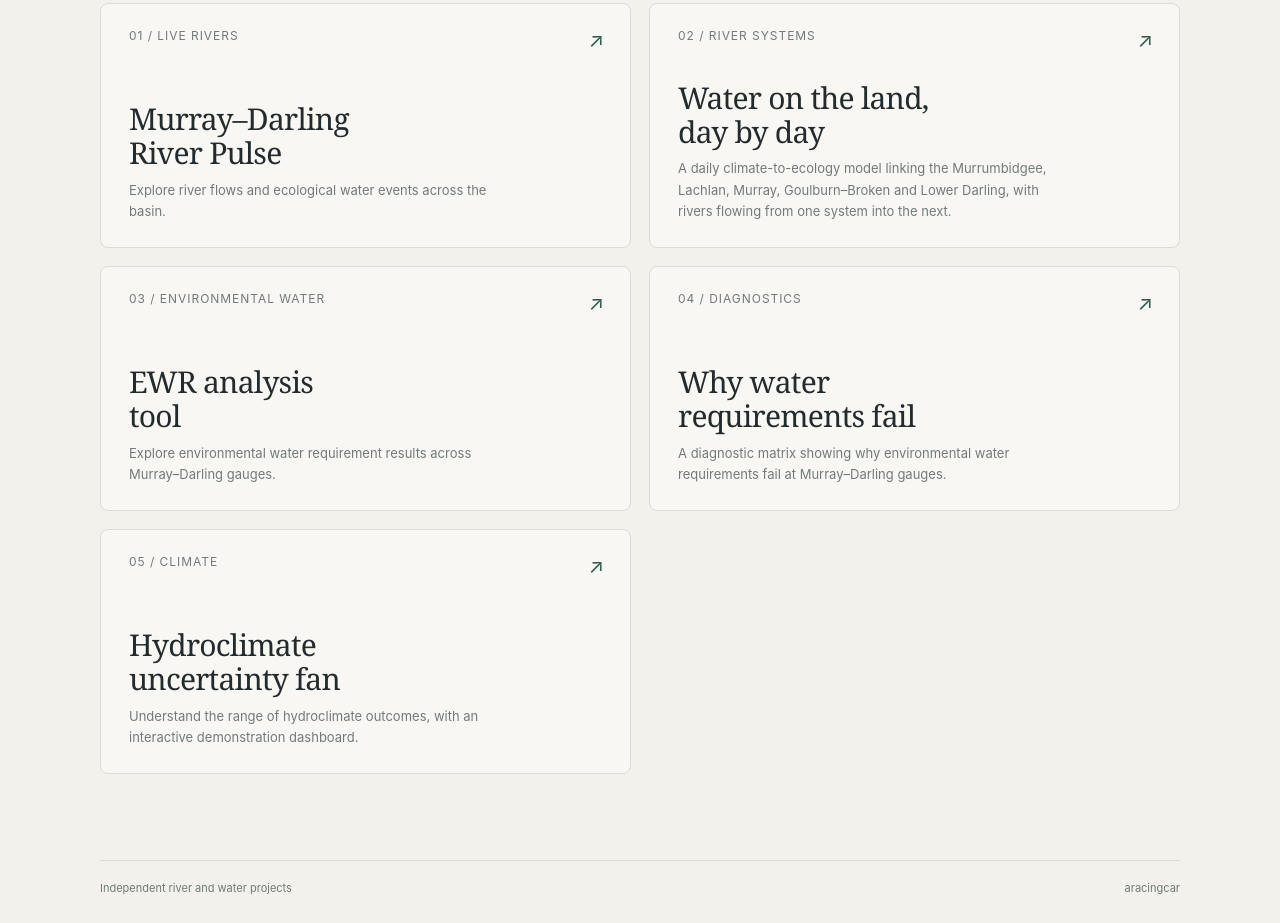
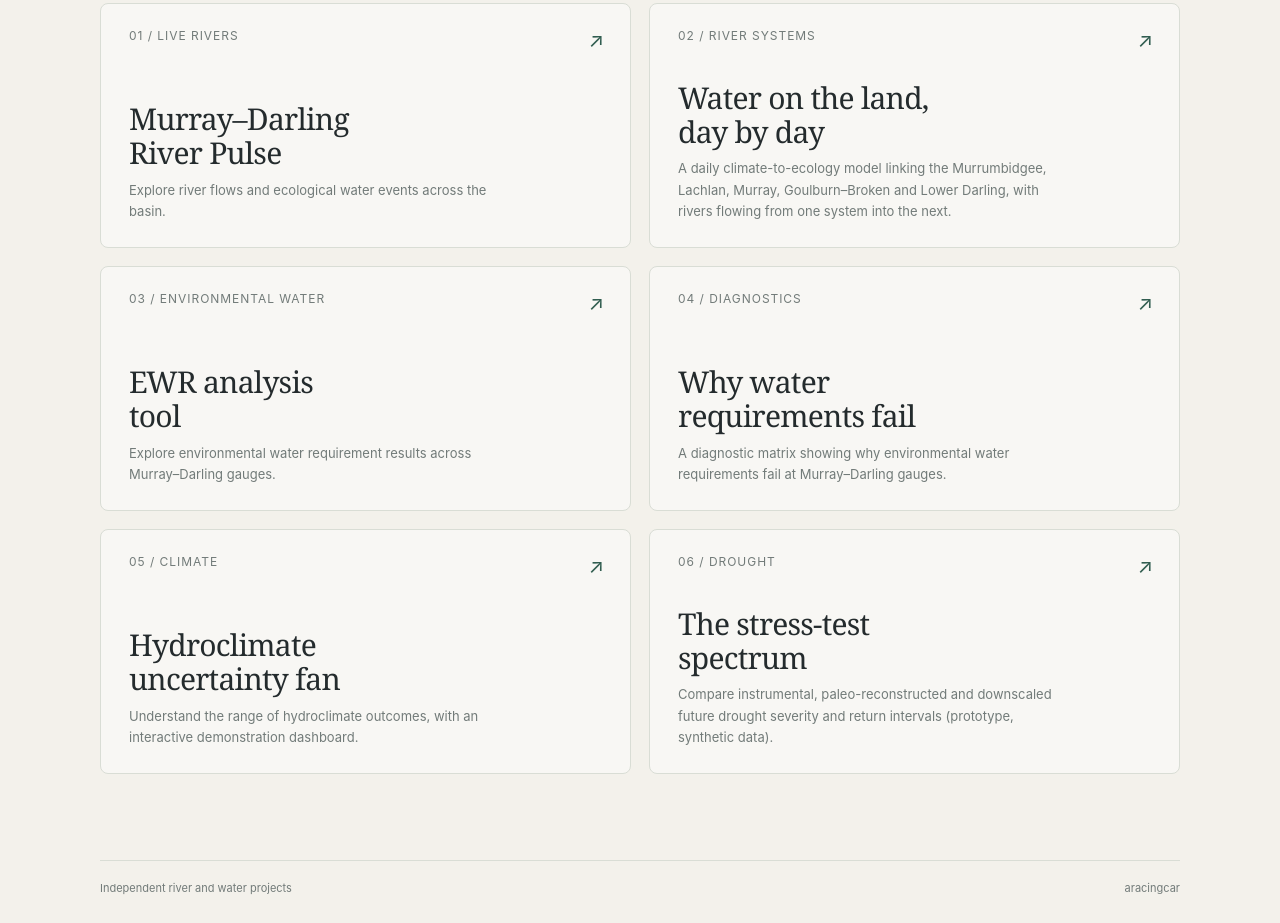
Before and after one commit to aracingcar/aracingcar.github.io, a plain HTML site: page index.html in a window 1280 px wide. Shown: the part 444-1367 px from the top of the page. Drawn offline with Linux system fonts and the light colour scheme.

Commit message:
Add stress-test spectrum project card
Co-Authored-By: Claude Sonnet 5.5 <noreply@anthropic.com>

```diff
--- a/index.html
+++ b/index.html
@@ -70,6 +70,11 @@
         <h2>Hydroclimate<br>uncertainty fan</h2>
         <p>Understand the range of hydroclimate outcomes, with an interactive demonstration dashboard.</p>
       </a>
+      <a class="project" href="https://aracingcar.github.io/paleo-stress-test-spectrum/">
+        <span class="number">06 / DROUGHT</span><span class="arrow" aria-hidden="true">↗</span>
+        <h2>The stress-test<br>spectrum</h2>
+        <p>Compare instrumental, paleo-reconstructed and downscaled future drought severity and return intervals (prototype, synthetic data).</p>
+      </a>
     </section>
   </main>
   <footer><span>Independent river and water projects</span><span>aracingcar</span></footer>
```
